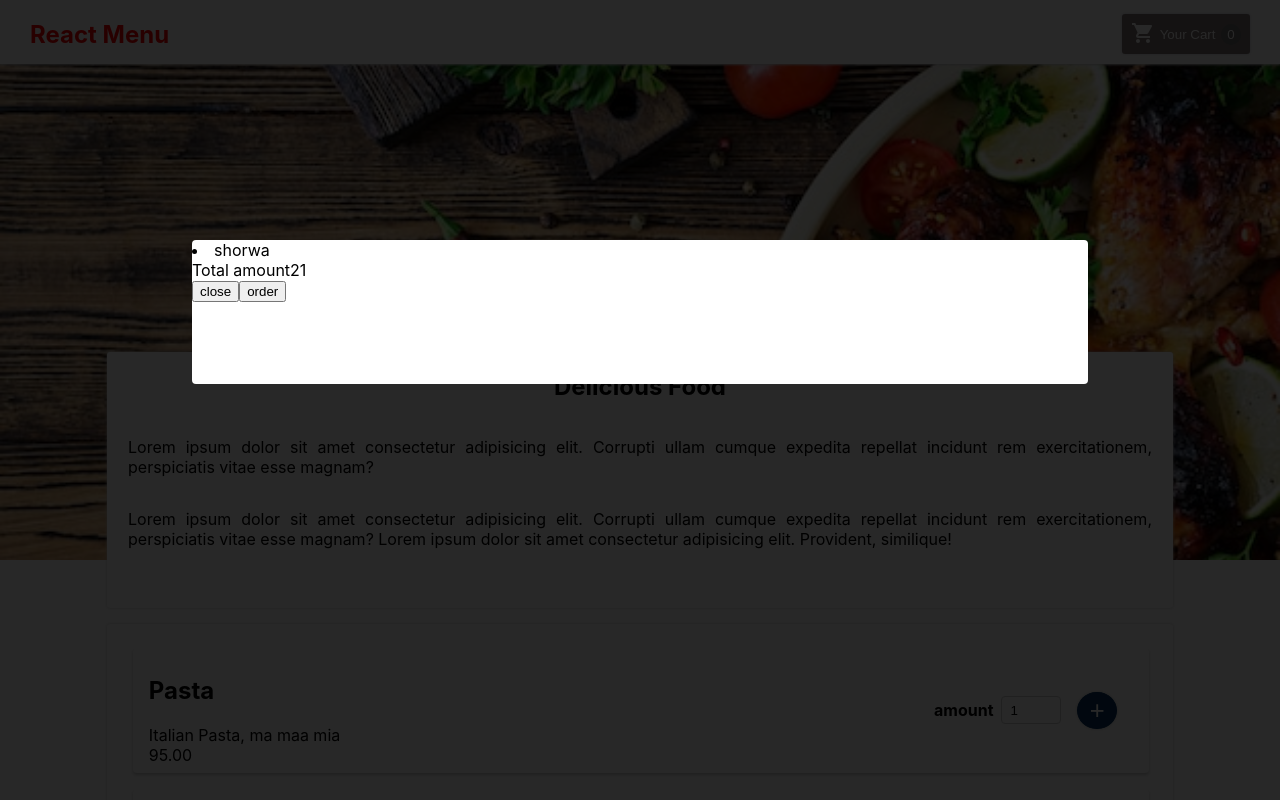
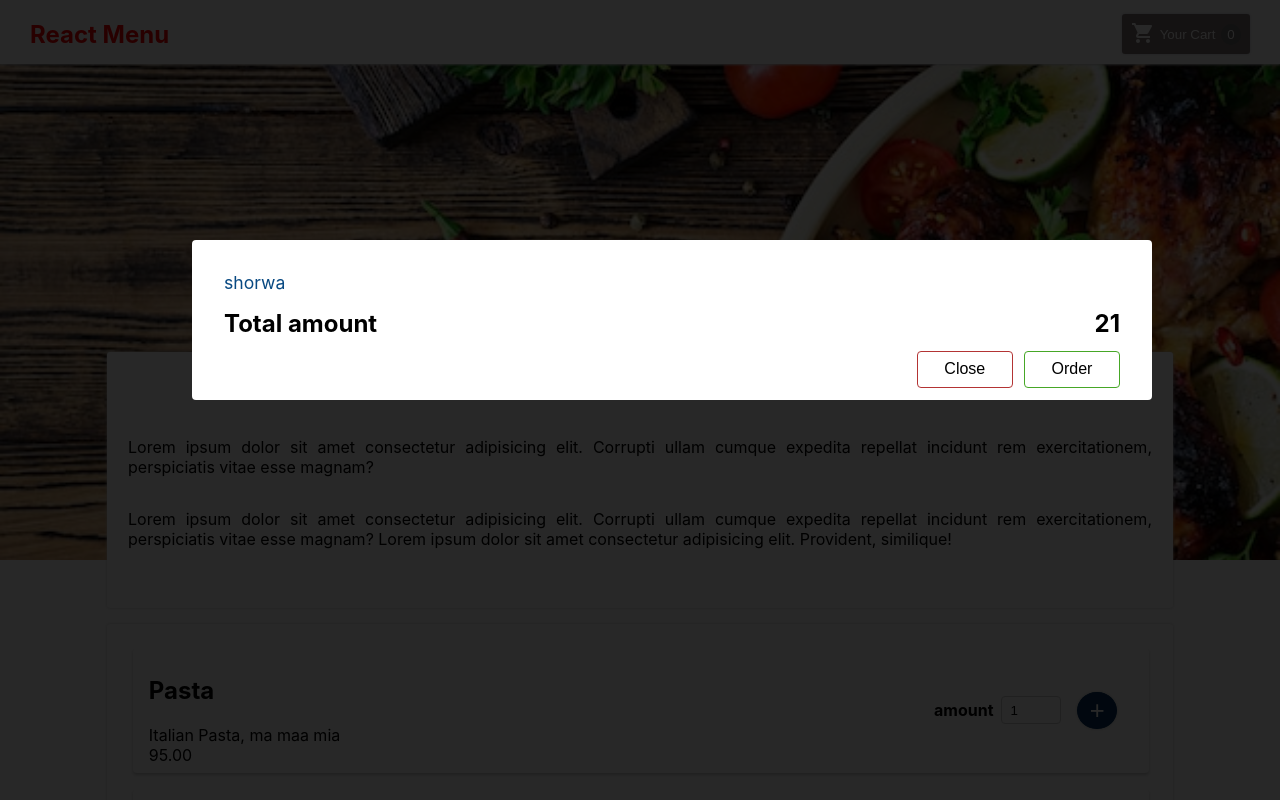
Before and after one commit to safi-n/food-menu, a React (Create React App) app: page / in a window 1280 px wide. Shown: the top 800 px of the page. Built offline with nearby package versions, Linux system fonts and the light colour scheme; the HTML template or start-up script is replaced by a standard one.

Commit message:
Cart style done

```diff
--- a/src/components/Cart/Cart.jsx
+++ b/src/components/Cart/Cart.jsx
@@ -5,18 +5,18 @@ import classes from './cart.module.css'
 const Cart = () => {
   const cartItems = [
     { id: "m1", name: "shorwa", description: "yumm yuma", price: "12" },
-  ].map((item) => <li>{item.name}</li>);
+  ].map((item) => <li className={classes['list-item']}>{item.name}</li>);
 
   return (
   <Modal>
     {cartItems}
-    <div>
-      <span>Total amount</span>
+    <div className={classes.amount}>
+      <span className={classes['amount-total']}>Total amount</span>
       <span>21</span>
     </div>
-    <div>
-      <button>close</button>
-      <button>order</button>
+    <div className={classes['button-area']}>
+      <button className={classes['btn-danger']}>Close</button>
+      <button className={classes['btn-success']}>Order</button>
     </div>
   </Modal>
   );
--- a/src/components/Cart/cart.module.css
+++ b/src/components/Cart/cart.module.css
@@ -0,0 +1,43 @@
+.list-item {
+  list-style: none;
+  font-size: 1.1rem;
+  color: rgb(8, 73, 130);
+  margin-bottom: 1rem;
+}
+
+.amount {
+  display: flex;
+  justify-content: space-between;
+  font-size: 1.5rem;
+  padding-bottom: 0.8rem;
+  font-weight: bold;
+
+}
+
+.button-area {
+  display: flex;
+  justify-content: right;
+}
+
+.btn-danger {
+  color: rgb(0, 0, 0);
+  width: 6rem;
+  height: 2.3rem;
+  background-color: white;
+  border: 1px solid rgb(179, 52, 52);
+  border-radius: 4px;
+  font-size: 1rem;
+  text-align: center;
+}
+
+.btn-success {
+  color: black;
+  width: 6rem;
+  height: 2.3rem;
+  background-color: white;
+  border: 1px solid rgb(70, 167, 38);
+  border-radius: 4px;
+  font-size: 1rem;
+  text-align: center;
+  margin-left: 0.7rem;
+}
--- a/src/components/UI/modal.module.css
+++ b/src/components/UI/modal.module.css
@@ -11,11 +11,13 @@
 .modal {
   position: fixed;
   width: 70%;
-  height: 9rem;
+  height: 12vh;
   background-color: white;
   margin: auto;
   left: 15%;
   top: 15rem;
   border-radius: 4px;
   z-index: 20;
+  /* display: flex; */
+  padding: 2rem;
 }
```
